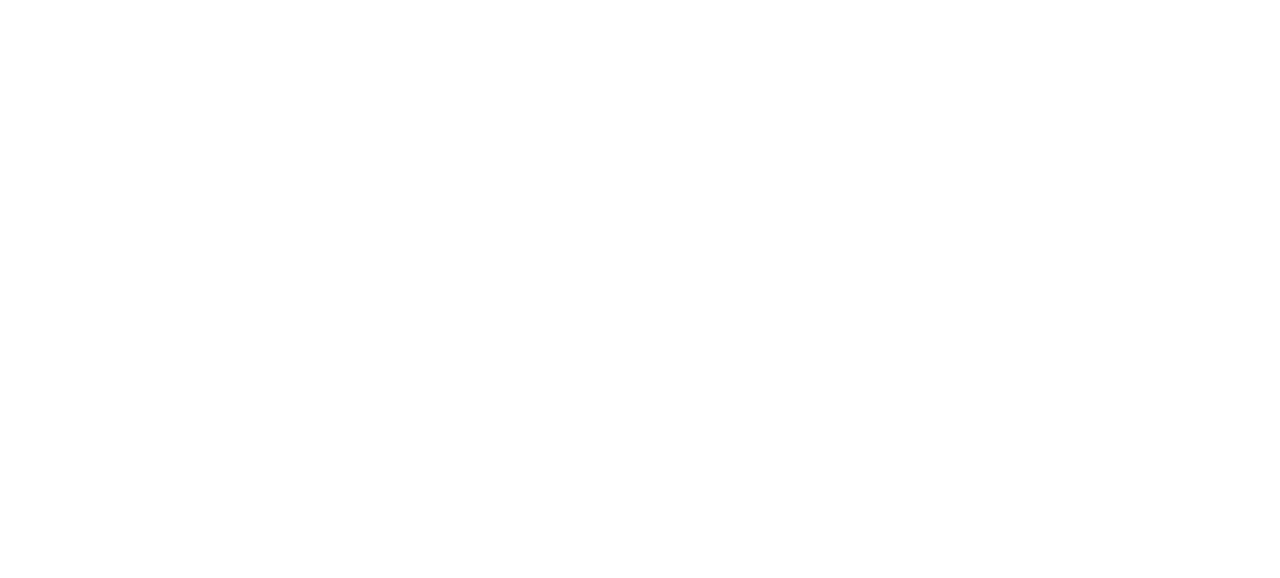
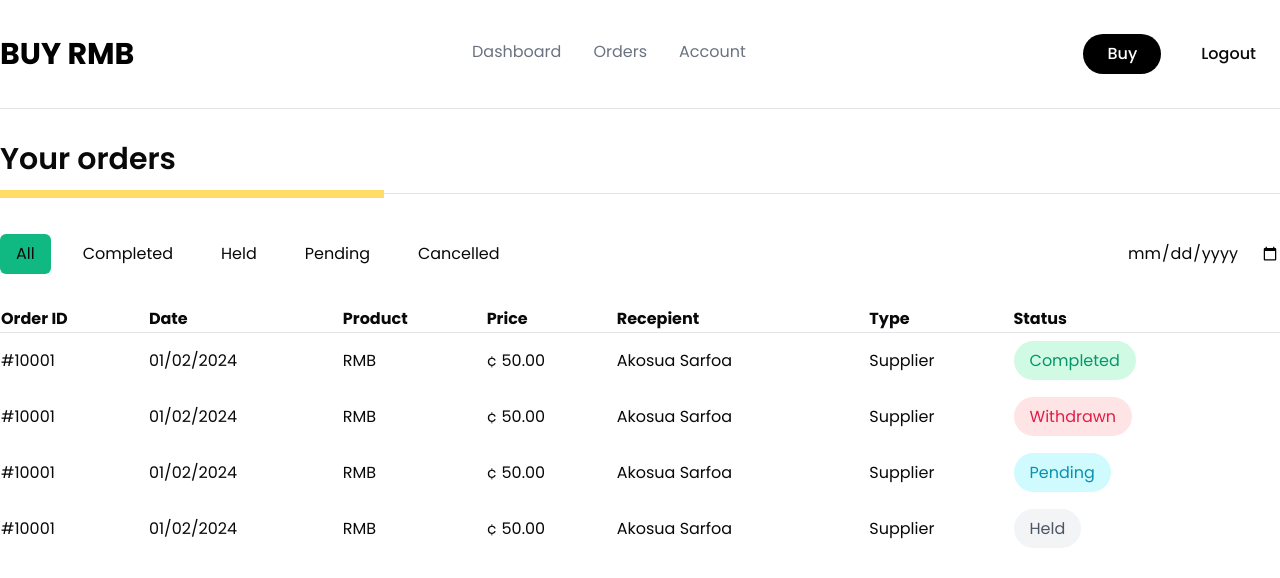
Before and after one commit to essienmichael4/rmbdeals, a React (Vite) app: page /rmbdeals/orders in a window 1280 px wide. Before the commit this address had no page. Shown: the top 578 px of the page. Built offline with nearby package versions, Linux system fonts and the light colour scheme.

Commit message:
Clean up

```diff
--- a/src/App.tsx
+++ b/src/App.tsx
@@ -16,15 +16,15 @@
     <>
       <Routes>
         <Route path='/rmbdeals' element={<Home />} />
-        <Route path='/buy' element={<Unknown />} />
-        <Route path='/checkout' element={<Checkout />} />
-        <Route path='/login' element={<Login />} />
-        <Route path='/register' element={<Register />} />
+        <Route path='/rmbdeals/buy' element={<Unknown />} />
+        <Route path='/rmbdeals/checkout' element={<Checkout />} />
+        <Route path='/rmbdeals/login' element={<Login />} />
+        <Route path='/rmbdeals/register' element={<Register />} />
         <Route element={<Layout />}>
-          <Route path='dashboard' element={<Dashboard />} />
-          <Route path='orders' element={<Orders />} />
-          <Route path='orders/:id' element={<Order />} />
-          <Route path='account' element={<Account />} />
+          <Route path='/rmbdeals/dashboard' element={<Dashboard />} />
+          <Route path='/rmbdeals/orders' element={<Orders />} />
+          <Route path='/rmbdeals/orders/:id' element={<Order />} />
+          <Route path='/rmbdeals/account' element={<Account />} />
         </Route>
          {/* <Route element={< />}> */}
         //     <Route path=''>
--- a/src/components/InAppHeader.tsx
+++ b/src/components/InAppHeader.tsx
@@ -19,8 +19,8 @@
                 <NavLink to={"account"} className='inline-block py-10 text-gray-500 border-b-4 border-white hover:text-[#FFDD66]'>Account</NavLink>
             </div>
             <div className='flex gap-2 md:gap-4 items-center'>
-                <Link className='py-2 px-4 lg:px-6 rounded-full text-md font-medium text-white bg-black' to={"/"}>Buy</Link>
-                <Link className='py-2 px-4 lg:px-6 rounded-full text-md font-medium' to={"/"}>Logout</Link>
+                <Link className='py-2 px-4 lg:px-6 rounded-full text-md font-medium text-white bg-black' to={"../buy"}>Buy</Link>
+                <Link className='py-2 px-4 lg:px-6 rounded-full text-md font-medium' to={"../"}>Logout</Link>
                 <div className="lg:hidden md:flex flex-col items-center justify-end">
                   <button onClick={toggleNavbar}>{mobileDrawerOpen ? <X /> : <Menu />}</button>
                 </div>
--- a/src/pages/Buy/Unknown.tsx
+++ b/src/pages/Buy/Unknown.tsx
@@ -148,7 +148,7 @@
                                 </FormItem>
                             )}
                         />
-                        <Button className='mt-4'>Continue to checkout</Button>
+                        <Link to={'../checkout'} className='mt-4'>Continue to checkout</Link>
                     </div>
                 </form>
             </Form>
--- a/src/pages/Orders/Order.tsx
+++ b/src/pages/Orders/Order.tsx
@@ -3,7 +3,7 @@
 const Order = () => {
   return (
     <>
-        <div className="mb-12">
+        <div className="mb-12 px-4 lg:px-0">
             <div className="flex items-center gap-4">
                 <h4 className="text-3xl font-semibold mb-2">Order ID: #10001</h4>
                 <span className="px-4 py-1 rounded-full bg-emerald-100 text-emerald-600 text-xs">Completed</span>
--- a/src/pages/Orders/Orders.tsx
+++ b/src/pages/Orders/Orders.tsx
@@ -3,7 +3,7 @@
 const Orders = () => {
   return (
     <>
-        <div>
+        <div className="mb-12 px-4 lg:px-0">
             <h4 className="text-3xl font-semibold mb-4">Your orders</h4>
             <hr />
             <div className='h-2 w-96 relative hidden lg:block bg-[#FFDD66] -top-1'></div>
```
